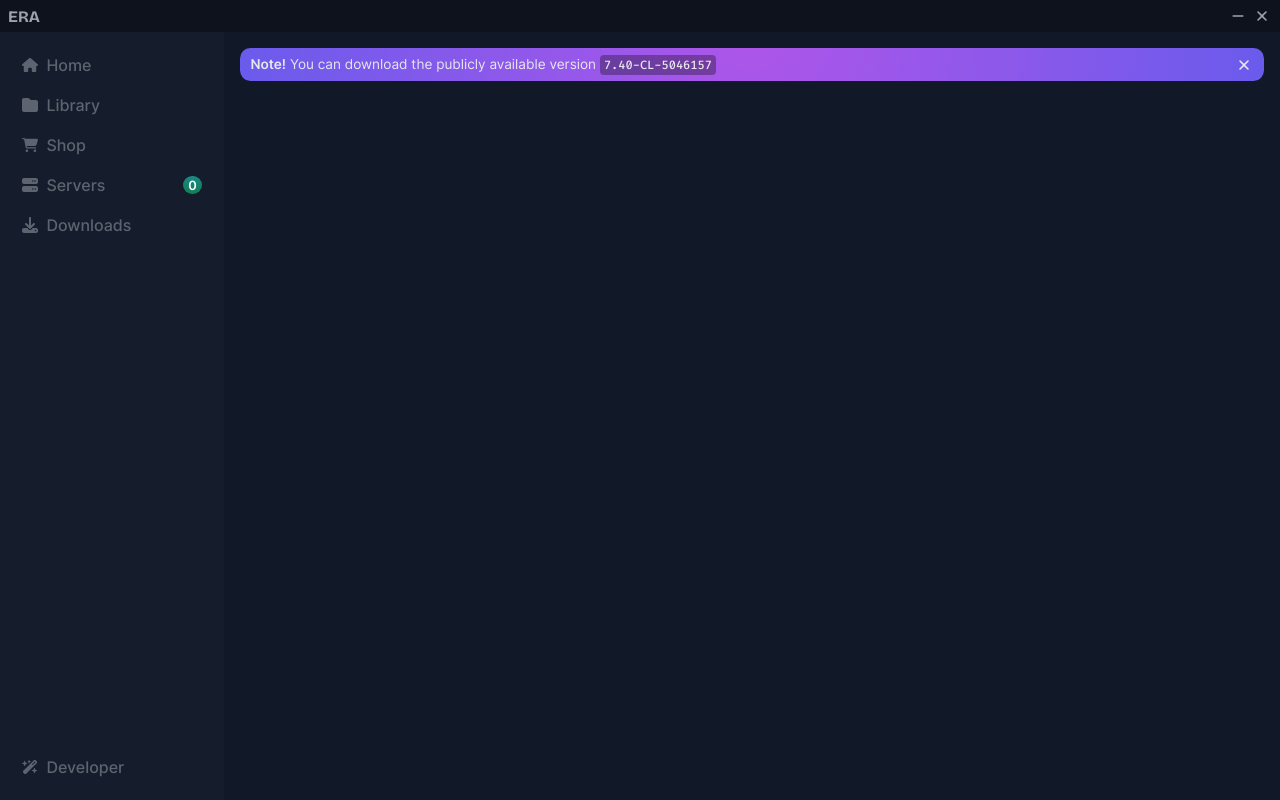
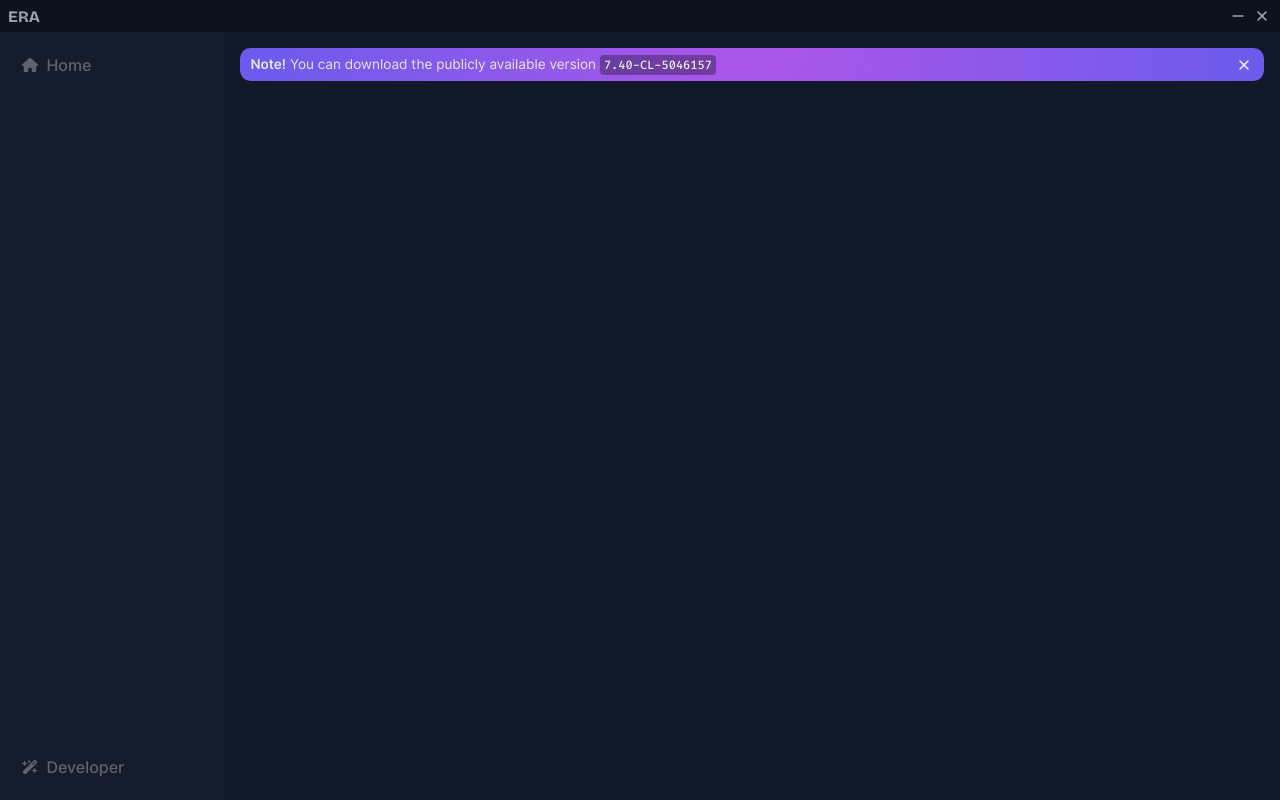
Before and after one commit to CharlesFrFr/era, a React (Vite) app: page /app in a window 1280 px wide. Built offline with nearby package versions, Linux system fonts and the light colour scheme; no server answers.

Commit message:
Last update

```diff
--- a/src/app/drawer.tsx
+++ b/src/app/drawer.tsx
@@ -12,7 +12,7 @@ const Drawer = () => {
   return (
     <aside className="drawer">
       <DrawerItem label="Home" icon="FaHouse" path="/app/home" />
-      <DrawerItem label="Library" icon="FaFolder" path="/app/library" />
+      {/* <DrawerItem label="Library" icon="FaFolder" path="/app/library" />
       <DrawerItem
         label="Shop"
         icon="FaCartShopping"
@@ -31,7 +31,7 @@ const Drawer = () => {
           message: filtered.length.toString(),
         }}
       />
-      <DrawerItem label="Downloads" icon="FaDownload" path="/app/downloads" />
+      <DrawerItem label="Downloads" icon="FaDownload" path="/app/downloads" /> */}
       <DrawerItem
         label="Developer"
         icon="FaWandMagicSparkles"
```
Also changed, not shown: 1 other file (tests, documents, lock files or other folders).
